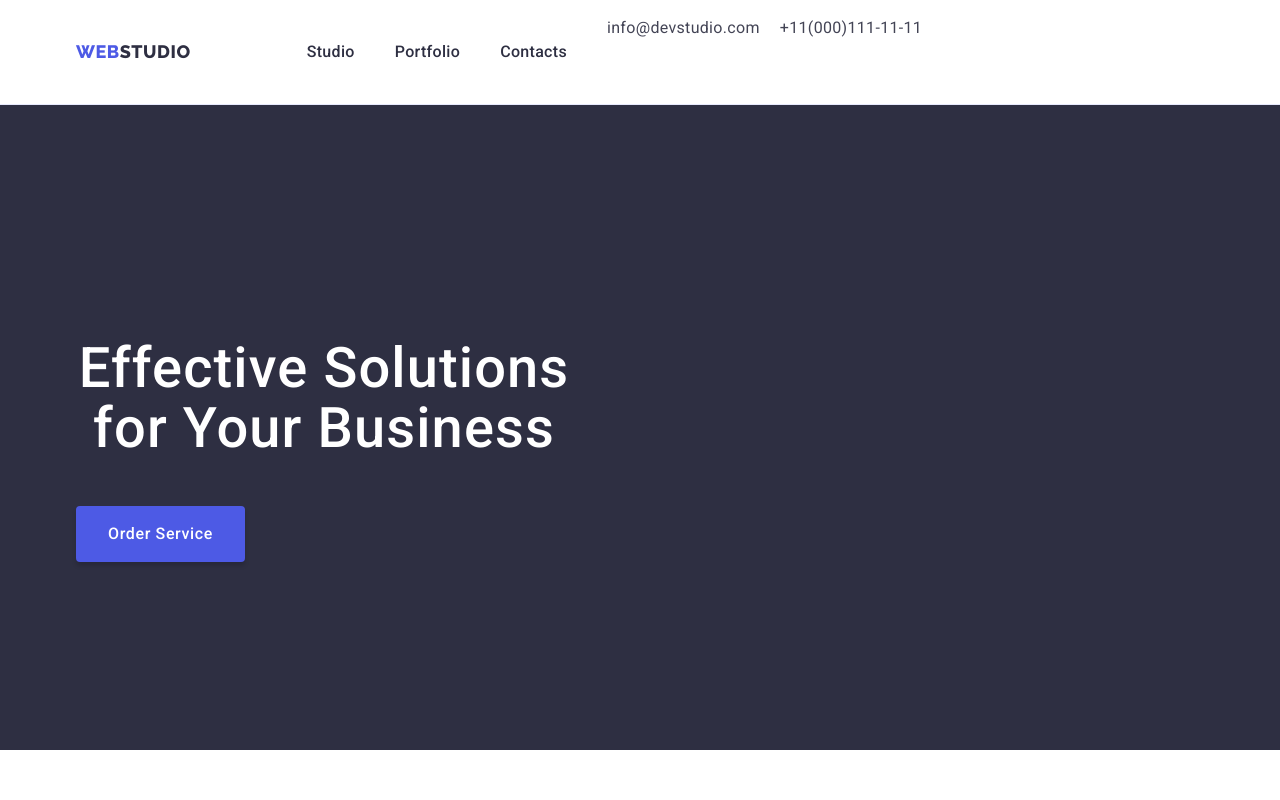
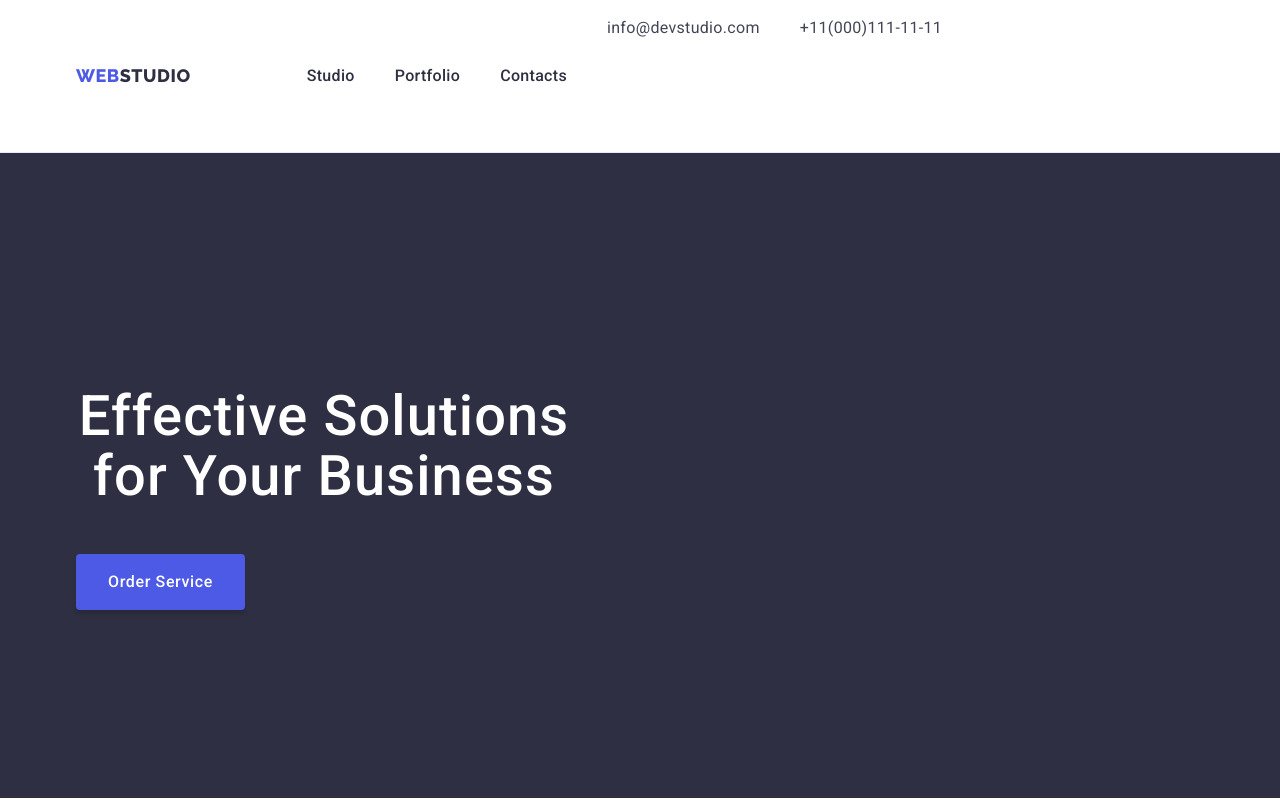
Before and after one commit to karaushhh/goit-markup-hw-03, a plain HTML site: page index.html in a window 1280 px wide. Shown: the top 800 px of the page. Drawn offline with Linux system fonts and the light colour scheme.

Commit message:
Update styles.css

```diff
--- a/css/styles.css
+++ b/css/styles.css
@@ -130,6 +130,7 @@ letter-spacing: 0.02em;
         color: var(--color-title-h2-h3-darkbg);
         background-color: #FFFFFF;
         cursor: pointer;
+        padding: 24px 0;
         flex-direction: row;
         text-decoration: none;
         list-style: none;
@@ -160,11 +161,11 @@ letter-spacing: 0.02em;
         font-family: 'Roboto';
 font-style: normal;
 display: flex;
-gap: 40px;
+
     }
     .ul-adresa {
         display: flex;
-        gap: 20px;
+        gap: 40px;
     }
     .li-headeradress{
 
```
